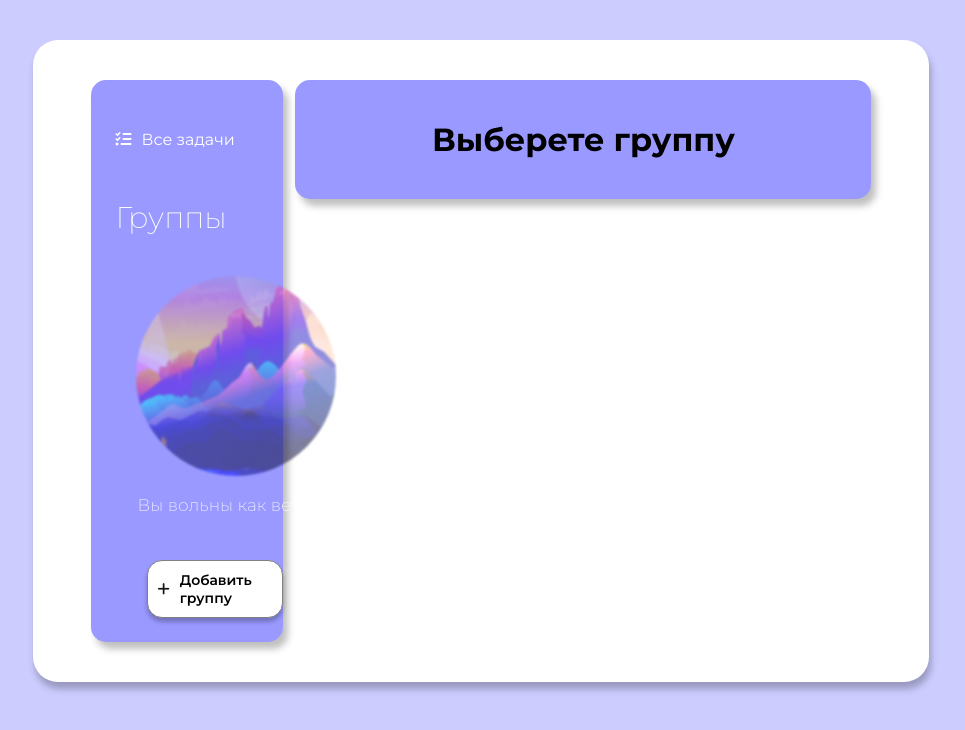
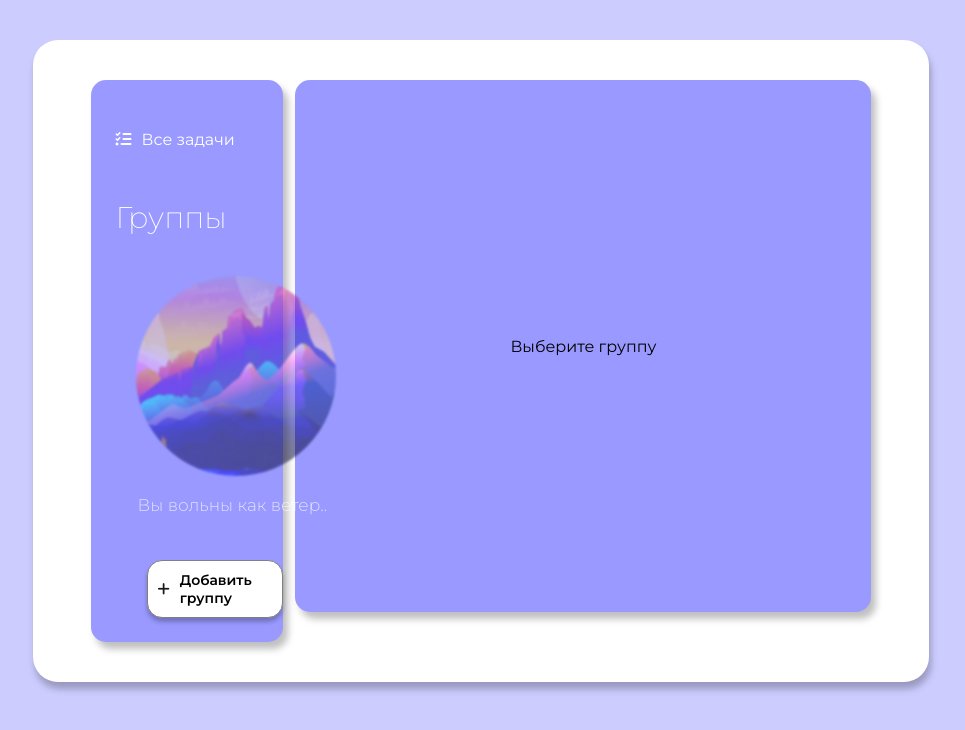
Before and after one commit to VAKrasheninnikov/my-todo, a React (Create React App) app: page / in a window 1280 px wide. Shown: the top 730 px of the page, without its empty margins (159-1124 px from the left). Built offline with nearby package versions, Linux system fonts and the light colour scheme.

Commit message:
14.12.2021 v2

```diff
--- a/src/App.js
+++ b/src/App.js
@@ -1,4 +1,4 @@
-import React from "react";
+import React, { useRef } from "react";
 import Groups from "./components/Groups";
 import Taskscreen from "./components/Taskscreen";
 import './styles/wrapper.scss';
@@ -14,7 +14,6 @@ function App() {
   const [currentGroup, setCurrentGroup] = React.useState(null);
   const [groupName, setGroupName] = React.useState('');
 
-  console.log(currentGroup)
 
   const handleGroupName = (event) => {
     setGroupName(event.target.value)
@@ -24,20 +23,25 @@ function App() {
     setGroupName('');
   }
 
-  const deleteGroup = (id) => {
-    dispatch({
-      type: 'DELETE_GROUP',
-      payload: id,
-    })
-    setCurrentGroup(null)
-  }
 
   const handleCurrentGroup = (id) => {
     setCurrentGroup(id)
   }
 
-  console.log(store)
+  const deleteGroup = (id) => {
+    dispatch({
+      type: 'DELETE_GROUP',
+      payload: id,
+    });
+  }
 
+  const refTaskName = useRef()
+
+  React.useEffect(()=>{
+    if (store?.items.length-1) {
+      setCurrentGroup(null);
+    }
+  },[store])
 
   return (
     <div className="wrapper">
@@ -55,6 +59,7 @@ function App() {
           store={store}
           dispatch={dispatch}
           currentGroup={currentGroup}
+          refTaskName={refTaskName}
         />
       </div>
     </div>
--- a/src/components/Taskscreen.js
+++ b/src/components/Taskscreen.js
@@ -1,11 +1,10 @@
 import React from 'react'
+import outOfGroup from '../styles/outOfGroup.jpg'
 
-function Taskscreen({ store, dispatch, currentGroup }) {
+function Taskscreen({ store, dispatch, currentGroup, refTaskName, toggleTestBlock }) {
 
   const [toggleTask, setToggleTask] = React.useState(false);
   const [taskText, setTaskText] = React.useState('');
-  console.log(currentGroup)
-  console.log(store)
 
   const handleTastText = (event) => {
     setTaskText(event.target.value)
@@ -33,7 +32,7 @@ function Taskscreen({ store, dispatch, currentGroup }) {
         {store?.items?.map((obj, id) => {
           return (
             <>
-              <div key={id} className={id === currentGroup ? obj.color === null ? "taskHeader" : `taskHeader_${obj.color}` : "hiddenHeader"}>{id === currentGroup ? obj.name : null}</div>
+              <div ref={refTaskName} key={id} className={id === currentGroup ? obj.color === null ? "taskHeader" : `taskHeader_${obj.color}` : "hiddenHeader"}>{id === currentGroup ? obj.name : null}</div>
               <div className={id === currentGroup ? "taskList" : "taskListHidden"}>
                 <ul>
                   {obj?.tasks?.map((el) => {
@@ -63,7 +62,8 @@ function Taskscreen({ store, dispatch, currentGroup }) {
               <button className='cancel' onClick={cancelTask} >Отмена</button>
             </div>
           </div>}
-      </div> : <h1>Выберете группу</h1>}
+      </div> :
+      <span>Выберите группу</span>}
 
     </div>
   )
--- a/src/styles/wrapper.scss
+++ b/src/styles/wrapper.scss
@@ -340,6 +340,7 @@
         border-radius: 15px;
         width:45vw;
         height: fit-content;
+        min-height: 452px;
         padding-top: 5vh;
         padding-bottom: 5vh;
 
@@ -424,7 +425,6 @@
                 font-weight: 600;
                 align-items: center;
                 justify-content: center;
-                margin-top:50px;
                 margin-left:50px;
                 background-color: white;
                 border-radius: 15px;
@@ -503,6 +503,12 @@
                     }
                 }
             }
+
+        }
+        .groupImg {
+            border-radius: 25px;
+            opacity: .7;
+            filter:blur(1px)
         }
     }
 }
```
Also changed, not shown: src/styles/outOfGroup.jpg (added).
